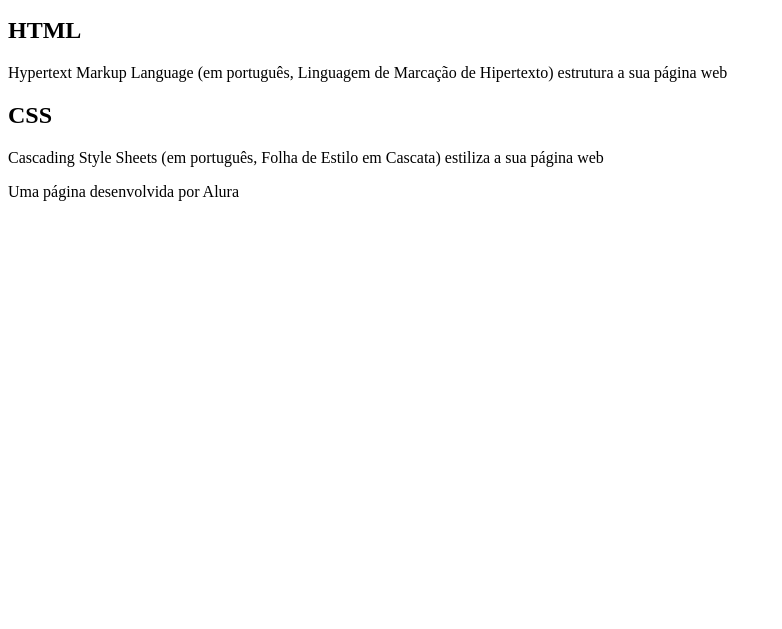
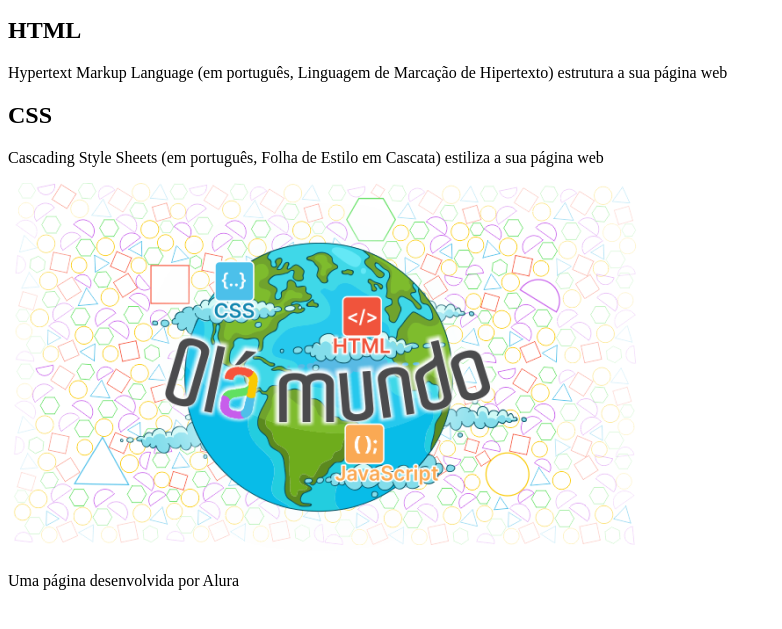
Before and after one commit to NataliaGenaro123/Hello-Word, a plain HTML site: page index.html in a window 1280 px wide. Shown: the part 101-730 px from the top of the page, without its empty margins (0-782 px from the left). Drawn offline with Linux system fonts and the light colour scheme.

Commit message:
Finalizando a página HTML

```diff
--- a/index.html
+++ b/index.html
@@ -18,6 +18,7 @@
 
         <h2>CSS</h2>
         <P>Cascading Style Sheets (em português, Folha de Estilo em Cascata) estiliza a sua página web</P>
+        <img src="Olá Mundo.png" alt="Imagem com figuras geométricas ao fundo e uma figura do Planeta Terra a frente, com a inscrição Olá Mundo em letras coloridas">
 
 
     </section>
```
Also changed, not shown: Olá Mundo.png (added).
